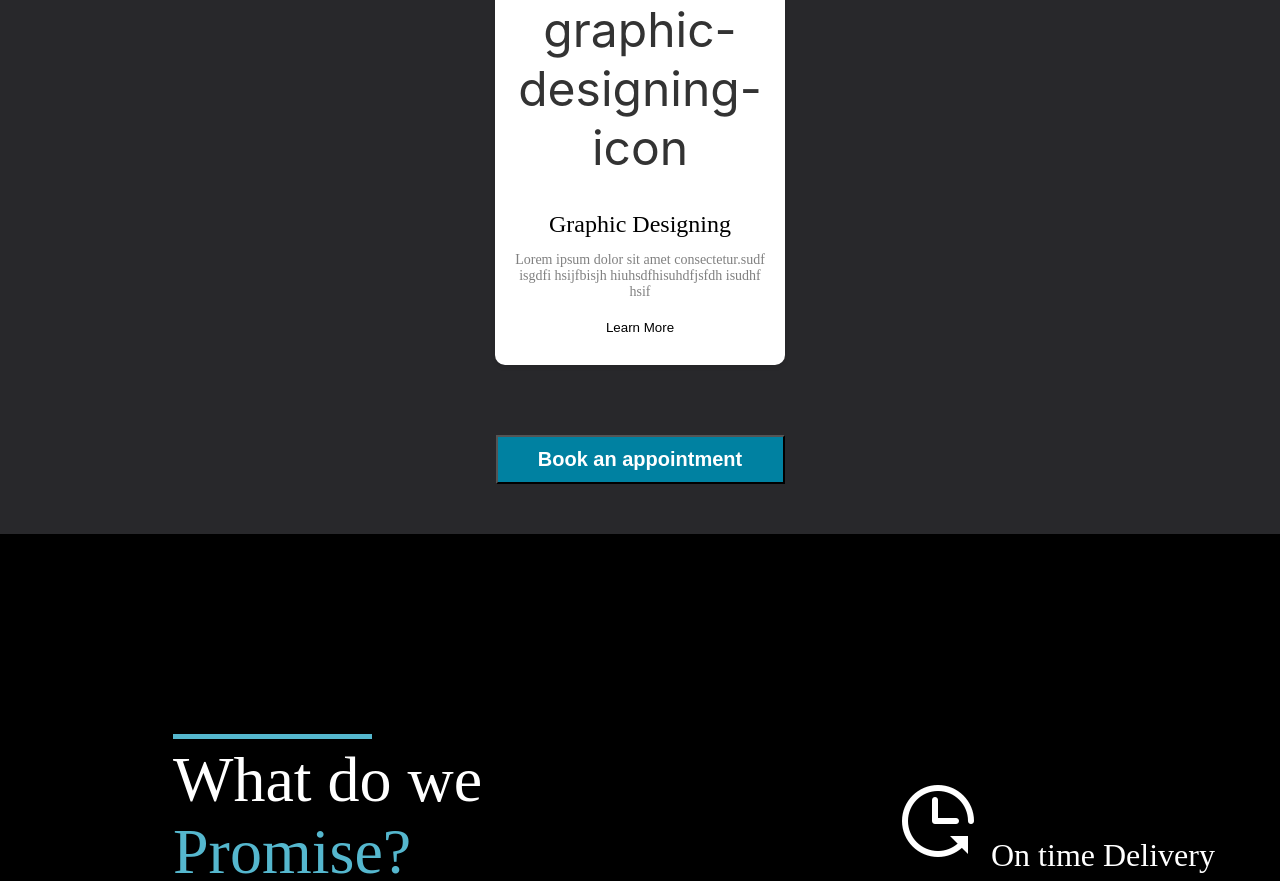
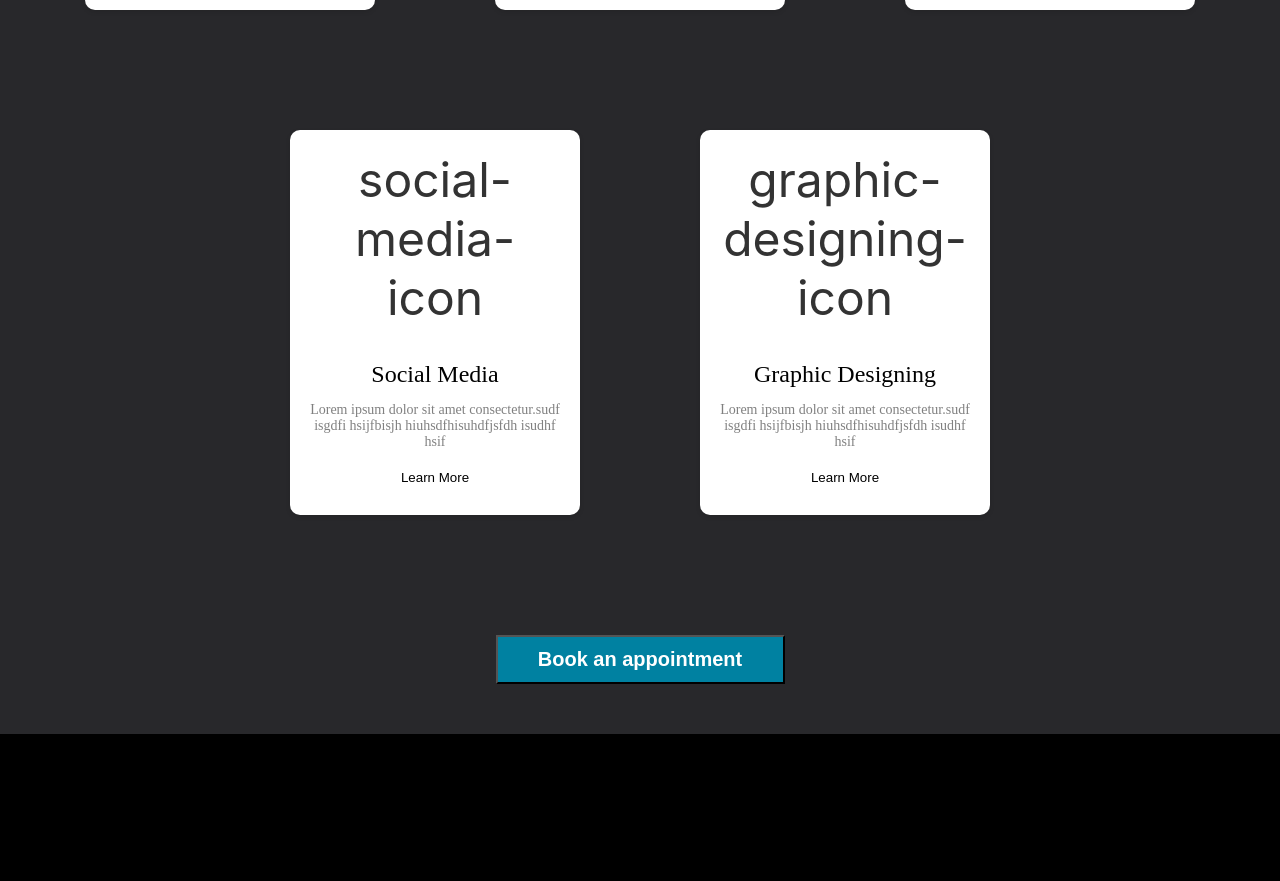
Before and after one commit to manpreet1singh/Groglobal, a React (Create React App) app: page /services in a window 1280 px wide. Shown: the part 1460-2341 px from the top of the page. Built offline with nearby package versions, Linux system fonts and the light colour scheme.

Commit message:
updated scroll

```diff
--- a/src/App.js
+++ b/src/App.js
@@ -5,10 +5,14 @@ import Home from './Components/Home';
 import About from './Components/About';
 import Services from './Components/Services';
 import Contact from './Components/Contact';
+import ScrollToTop from './Components/ScrollToTop';
+
+
 
 function App() {
   return (
     <BrowserRouter>
+    <ScrollToTop/>
     <Navbar />
     <Routes>
       <Route path="/" element={<Home />} />
@@ -17,6 +21,7 @@ function App() {
       <Route path="/contact" element={<Contact />} />
     </Routes>
   </BrowserRouter>
+
   );
 }
 
--- a/src/Components/Card.css
+++ b/src/Components/Card.css
@@ -12,6 +12,7 @@
     box-shadow: 0 2px 5px rgba(0, 0, 0, 0.1);
     width: 250px;
     padding: 20px;
+    margin: 50px;
     text-align: center;
     cursor: pointer;
     display: flex;
--- a/src/Components/Middle.css
+++ b/src/Components/Middle.css
@@ -24,7 +24,12 @@
     transition: color 0.3s ease;
     margin-bottom: 50px;
 }
-.button:hover {
+.button a{
+    text-decoration: none;
+    transition: color 0.3s ease;
+   color: #ffffff;
+}
+.button a:hover {
 
  color:black
 }
--- a/src/Components/Middle.js
+++ b/src/Components/Middle.js
@@ -1,6 +1,7 @@
 import React from 'react'
 import "./Middle.css";
 import Cards from './Cards';
+import { Link } from 'react-router-dom';
 const Middle = () => {
   return (
     <div className="containernew" >
@@ -8,7 +9,7 @@ const Middle = () => {
     <h1 style={{ color: '#ffffff' }} >The Top Digital Marketing Services We Provide</h1>
     </div>
     <Cards/>
-    <button  className="button">Book an appointment </button>
+    <button  className="button"><Link to="/contact" >Book an appointment </Link></button>
     </div>
   )
 }
--- /dev/null
+++ b/src/Components/ScrollToTop.js
@@ -0,0 +1,17 @@
+import React from 'react'
+import { useEffect } from 'react';
+import { useLocation } from 'react-router-dom';
+const ScrollToTop = () => {
+
+    const { pathname } = useLocation();
+
+    useEffect(() => {
+      window.scrollTo(0, 0);
+    }, [pathname]);
+
+    return null;
+
+
+}
+
+export default ScrollToTop
```
